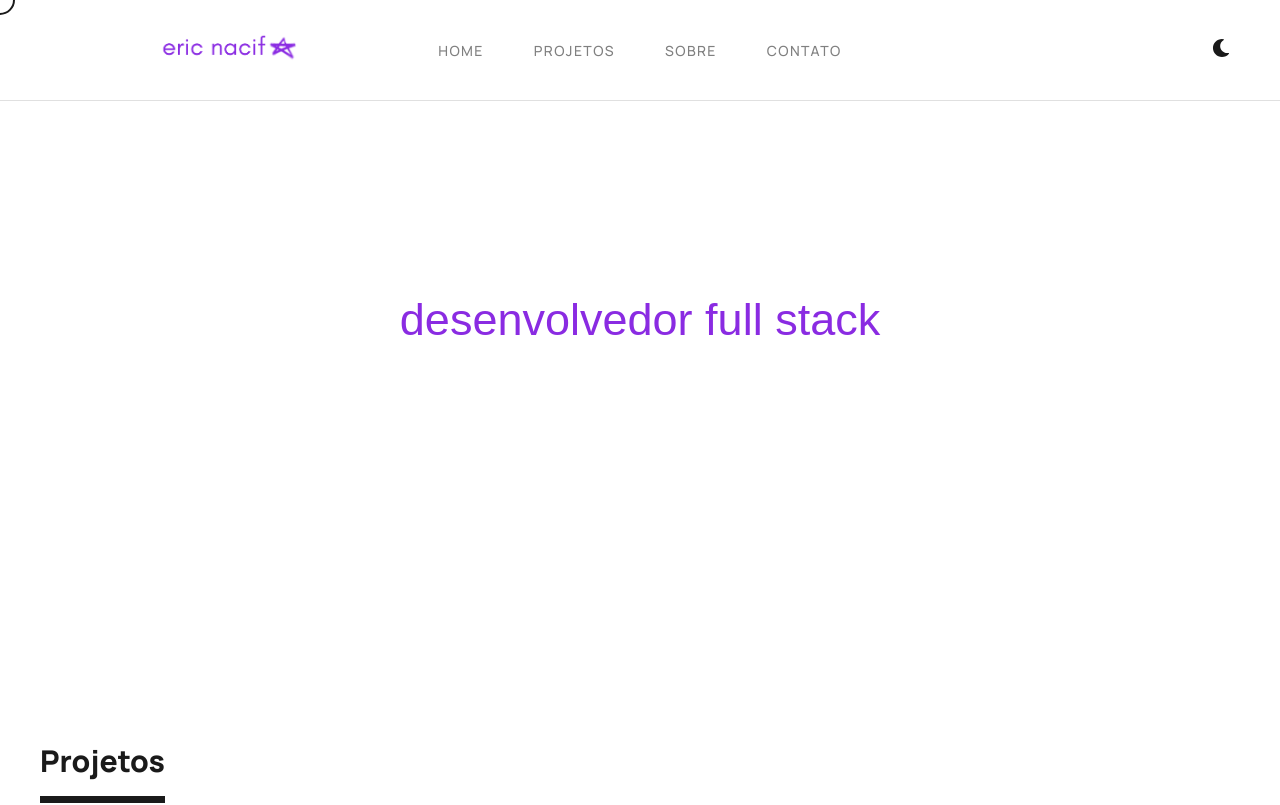
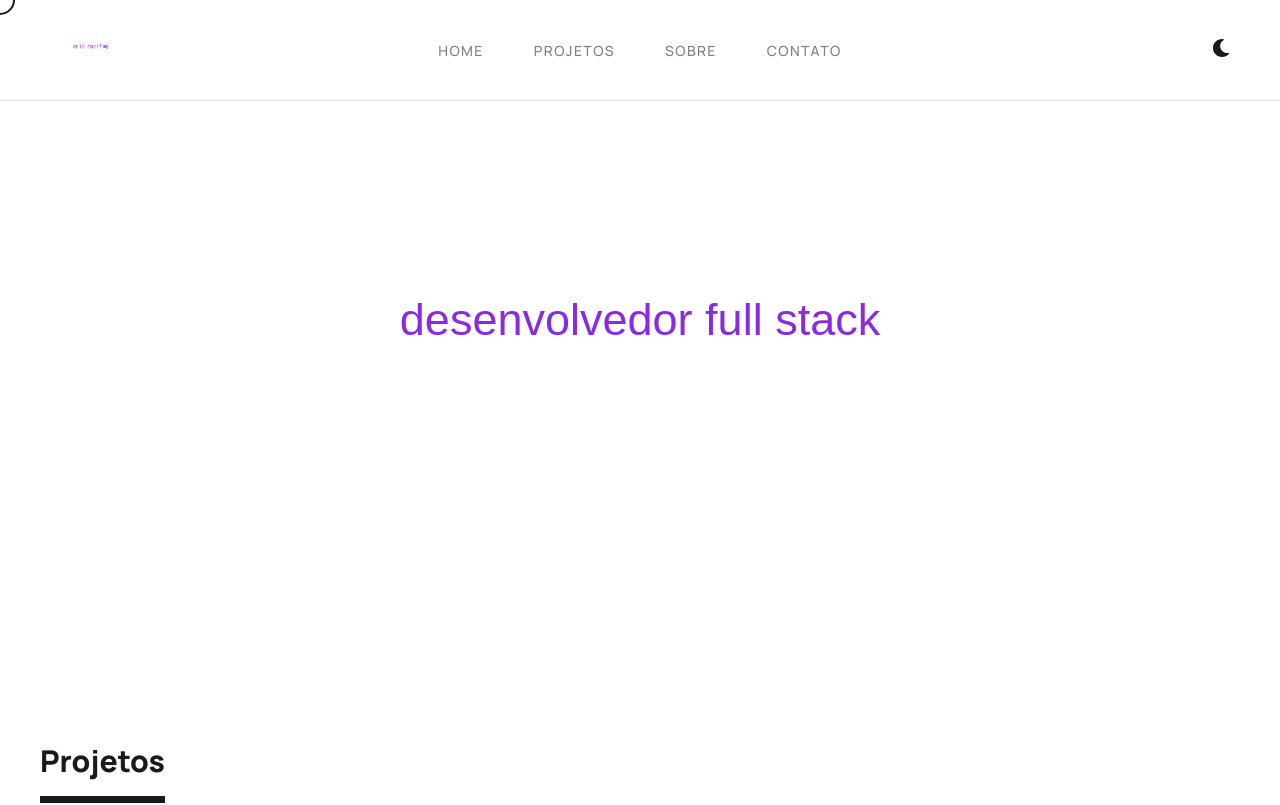
Before and after one commit to ericnacif/eric-nacif-portfolio, a React (Vite) app: page / in a window 1280 px wide. Shown: the top 805 px of the page. Built offline with nearby package versions, Linux system fonts and the light colour scheme; a web font is replaced by a local one.

Commit message:
LogoHeader

```diff
--- a/index.html
+++ b/index.html
@@ -2,7 +2,7 @@
 <html lang="pt-br">
   <head>
     <meta charset="UTF-8" />
-    <link rel="icon" type="image/svg+xml" href="/favicon.png" />
+    <link rel="icon" type="image/svg+xml" href="src/favicon.png" />
     <meta name="viewport" content="width=device-width, initial-scale=1.0" />
     <title>Eric Nacif — Portfolio</title>
 
--- a/src/components/Header/Header.css
+++ b/src/components/Header/Header.css
@@ -13,42 +13,44 @@
 }
 
 .header-container {
+  position: relative; /* Ancoragem para a nav absoluta */
   display: flex;
   justify-content: space-between;
   align-items: center;
   max-width: 1240px;
   margin: 0 auto;
-  /* --- ALTERAÇÃO: Aumentado para acomodar o logo maior --- */
   height: 100px;
   transition: height 0.3s ease;
 }
 
-/* --- ESTILOS ATUALIZADOS PARA O LOGO PNG --- */
+/* --- ESTILOS DO LOGO --- */
 .header-logo-link {
   display: flex;
   align-items: center;
+  height: 100%;          /* Ocupa a altura do header */
   text-decoration: none;
 }
 
 .header-logo-img {
+  display: block;
+  height: 80px;          /* Altura coerente com o header */
+  width: auto;
   margin-left: 0;
   padding-left: 0;
   margin-right: 50px;
-  padding-top: 45px;
-  height: 400px !important; /* TESTE COM !important */
-  width: auto;
+  padding: 0;            /* Removido padding-top antigo */
   transition: height 0.3s ease;
+  object-fit: contain;
 }
 
-/* --- FIM DOS ESTILOS DO LOGO --- */
-
-
+/* --- NAV DESKTOP --- */
 .desktop-nav {
   display: flex;
   gap: 50px;
   position: absolute;
   left: 50%;
-  transform: translateX(-50%);
+  top: 50%;                 /* Centraliza verticalmente */
+  transform: translate(-50%, -50%);
 }
 
 .desktop-nav a {
@@ -92,14 +94,11 @@
 [data-theme="dark"] { --bg-color-rgb: 18, 18, 18; }
 
 .main-header.scrolled .header-container {
-  /* --- ALTERAÇÃO: Ajustado para o estado 'scrolled' --- */
   height: 80px;
 }
 .main-header.scrolled .header-logo-img {
-  /* --- ALTERAÇÃO: Ajustado para o estado 'scrolled' --- */
   height: 60px;
 }
-
 
 /* --- LAYOUT MOBILE --- */
 .mobile-menu-btn {
@@ -169,7 +168,7 @@
   .mobile-close-btn {
     right: 20px;
   }
-   .header-container {
-     justify-content: space-between;
-   }
+  .header-container {
+    justify-content: space-between;
+  }
 }
--- a/src/components/Header/Header.jsx
+++ b/src/components/Header/Header.jsx
@@ -7,7 +7,6 @@ import './Header.css';
 // --- 1. IMPORTE O LOGO PNG ---
 import logoImage from '../../assets/logo/logo.png';
 // --- FIM DA IMPORTAÇÃO ---
-
 
 const NavLinks = ({ onClick }) => (
   <>
@@ -42,7 +41,6 @@ const Header = () => {
   return (
     <header className={`main-header ${isScrolled ? 'scrolled' : ''}`}>
       <div className="header-container">
-
         {/* --- 2. SUBSTITUA O SVG PELO IMG --- */}
         <a href="#home" className="header-logo-link" aria-label="Voltar para o início">
           {/* Usamos a tag <img> agora */}
```
Also changed, not shown: src/assets/logo/logo.png, src/favicon.png (added).
